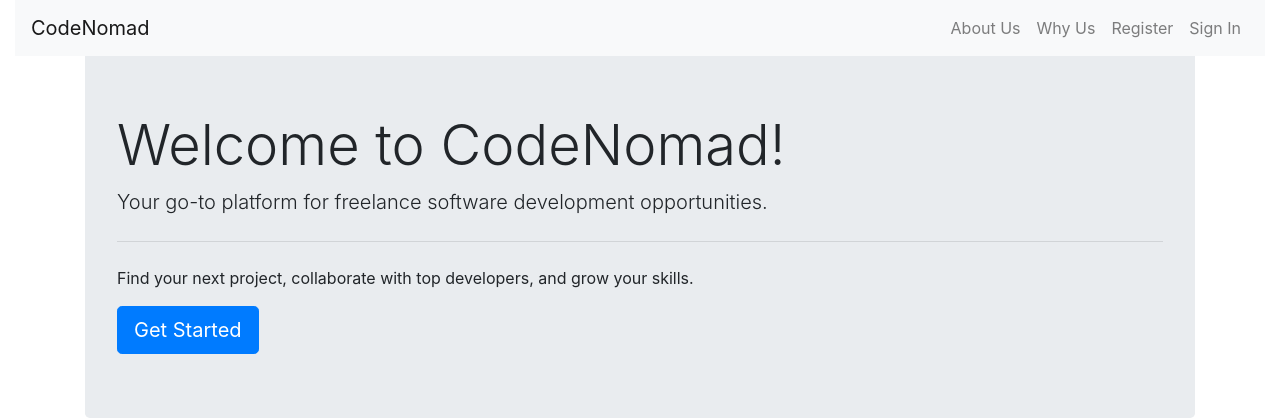
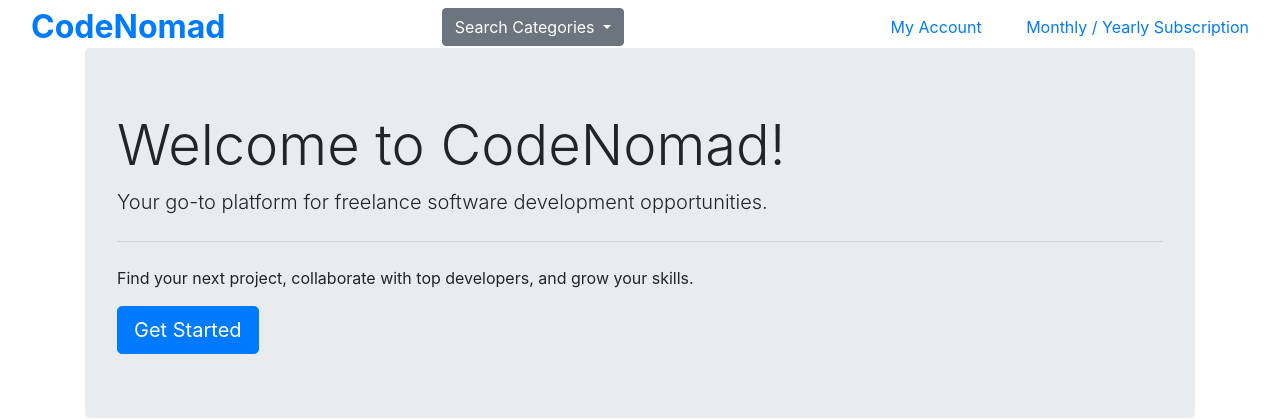
Before and after one commit to Nemi100/codenomad, a Django app: page / in a window 1280 px wide. Shown: the top 420 px of the page. Run offline with Django 3.2, Linux system fonts and the light colour scheme.

Commit message:
added home page header

```diff
--- a/templates/base.html
+++ b/templates/base.html
@@ -32,28 +32,64 @@
   </head>
   <body>
     <header class="container-fluid fixed-top">
-      <nav class="navbar navbar-expand-lg navbar-light bg-light">
-        <a class="navbar-brand" href="#">CodeNomad</a>
-        <button class="navbar-toggler" type="button" data-toggle="collapse" data-target="#navbarNav" aria-controls="navbarNav" aria-expanded="false" aria-label="Toggle navigation">
-          <span class="navbar-toggler-icon"></span>
-        </button>
-        <div class="collapse navbar-collapse" id="navbarNav">
-          <ul class="navbar-nav ml-auto">
-            <li class="nav-item">
-              <a class="nav-link" href="#">About Us</a>
+      <div class="row">
+        <div class="col-12 col-lg-4 my-auto py-1 py-lg-0 text-center text-lg-left">
+          <a href="{% url 'home' %}" class="nav-link main-logo-link">
+            <h2 class="logo-font text-color my-0"><strong>CodeNomad</strong></h2>
+          </a>
+        </div>
+        <div class="col-12 col-lg-4 my-auto py-1 py-lg-0">
+          <div class="dropdown">
+            <button class="btn btn-secondary dropdown-toggle" type="button" id="dropdownMenuButton" data-toggle="dropdown" aria-haspopup="true" aria-expanded="false">
+              Search Categories
+            </button>
+            <div class="dropdown-menu" aria-labelledby="dropdownMenuButton">
+              <a class="dropdown-item" href="#">Categories of Freelancers</a>
+              <a class="dropdown-item" href="#">I want to change the design/layout of my site</a>
+              <a class="dropdown-item" href="#">I want to add new features to my site</a>
+              <a class="dropdown-item" href="#">I need help with optimizing profits and sales with my data</a>
+            </div>
+          </div>
+        </div>
+        <div class="col-12 col-lg-4 my-auto py-1 py-lg-0">
+          <ul class="list-inline list-unstyled text-center text-lg-right my-0">
+            <li class="list-inline-item dropdown">
+              <a class="text-black nav-link" href="#" id="user-options" data-toggle="dropdown" aria-haspopup="true" aria-expanded="false">
+                <div class="text-center">
+                  <div><i class="fas fa-user fa-lg"></i></div>
+                  <p class="my-0">My Account</p>
+                </div>
+              </a>
+              <div class="dropdown-menu border-0" aria-labelledby="user-options">
+                {% if request.user.is_authenticated %}
+                  {% if request.user.is_superuser %}
+                    <a href="" class="dropdown-item">Product Management</a>
+                  {% endif %}
+                  <a href="" class="dropdown-item">My Profile</a>
+                  <a href="{% url 'account_logout' %}" class="dropdown-item">Logout</a>
+                {% else %}
+                  <a href="{% url 'account_signup' %}" class="dropdown-item">Register</a>
+                  <a href="{% url 'account_login' %}" class="dropdown-item">Login</a>
+                {% endif %}
+              </div>
             </li>
-            <li class="nav-item">
-              <a class="nav-link" href="#">Why Us</a>
-            </li>
-            <li class="nav-item">
-              <a class="nav-link" href="#">Register</a>
-            </li>
-            <li class="nav-item">
-              <a class="nav-link" href="#">Sign In</a>
+            <li class="list-inline-item">
+              <a class="{% if subscription_status %}text-info font-weight-bold{% else %}text-black{% endif %} nav-link" href="">
+                <div class="text-center">
+                  <div><i class="fas fa-clipboard-list fa-lg"></i></div>
+                  <p class="my-0">
+                    {% if subscription_status %}
+                      {{ subscription_status }}
+                    {% else %}
+                      Monthly / Yearly Subscription
+                    {% endif %}
+                  </p>
+                </div>
+              </a>
             </li>
           </ul>
         </div>
-      </nav>
+      </div>
     </header>
 
     {% if messages %}
```
